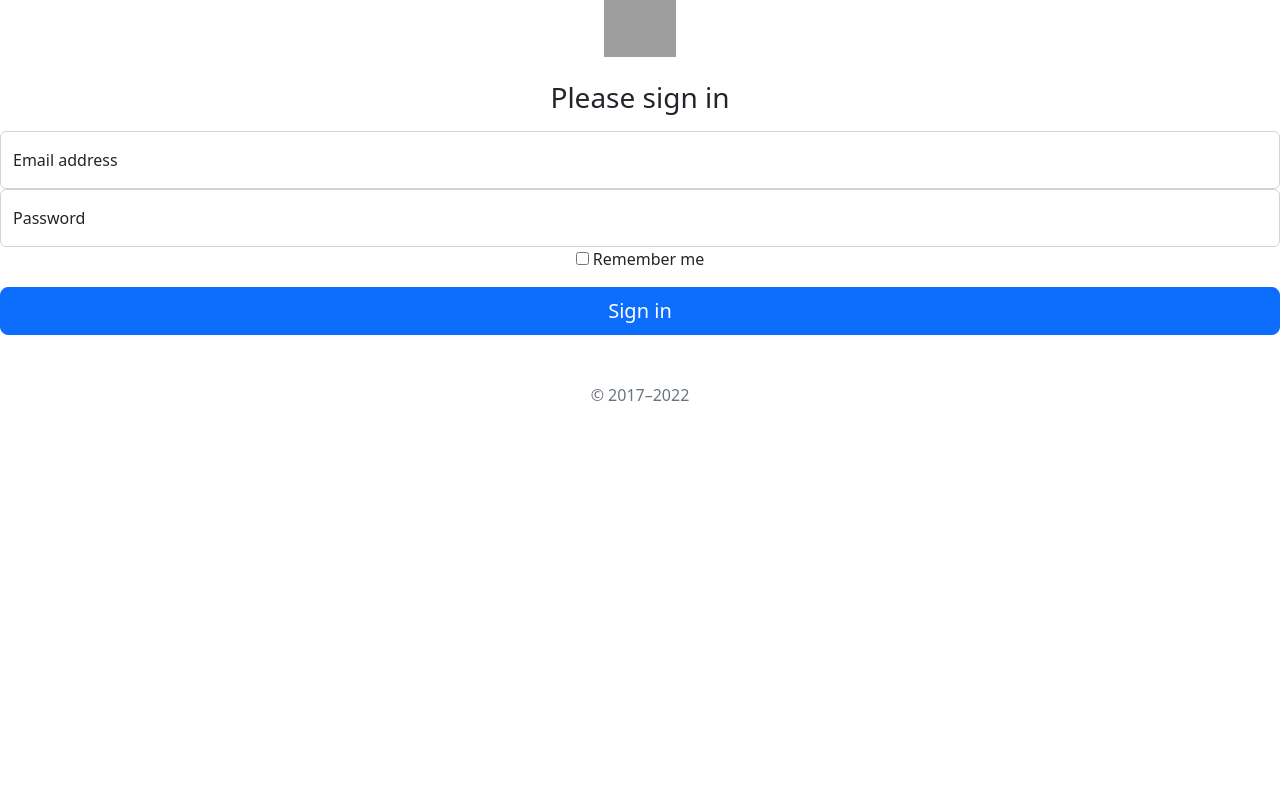
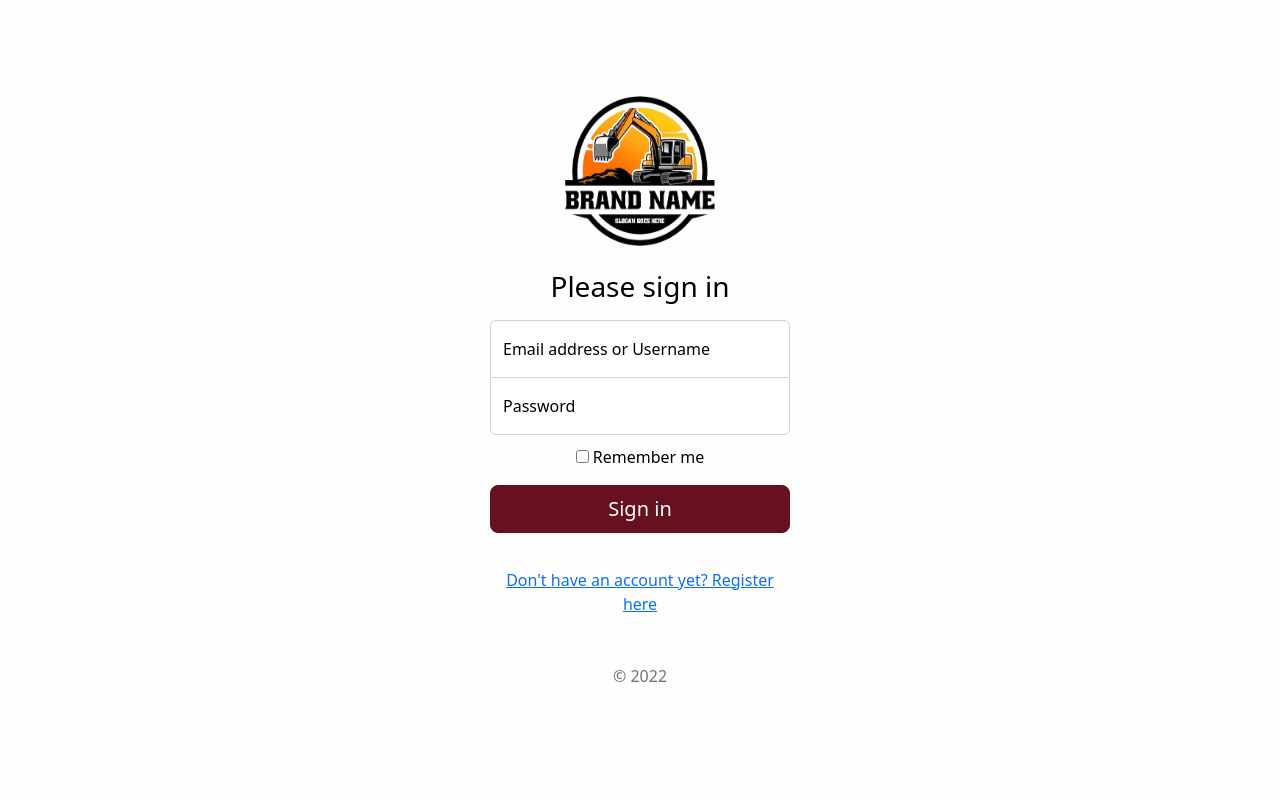
Before and after one commit to defrancescomartin/Licita-me, a Python web app: template templates/sign_in.html in a window 1280 px wide. Run offline with Jinja, Linux system fonts and the light colour scheme; the template is opened without the code that fills it, so the values that code supplies are empty; grey boxes are pictures that could not be loaded.

Commit message:
sign in update

```diff
--- /dev/null
+++ b/static/styles/sign_in.css
@@ -0,0 +1,96 @@
+html,
+body {
+  height: 100%;
+}
+
+body {
+  display: flex;
+  align-items: center;
+  padding-top: 40px;
+  padding-bottom: 40px;
+  background-color: #fefefe;
+}
+
+.form-signin {
+  max-width: 330px;
+  padding: 15px;
+  color: rgb(0, 0, 0);
+}
+
+.form-signin .form-floating:focus-within {
+  z-index: 2;
+}
+
+.form-signin input[type="email username"] {
+  margin-bottom: -1px;
+  border-bottom-right-radius: 0;
+  border-bottom-left-radius: 0;
+}
+
+.form-signin input[type="password"] {
+  margin-bottom: 10px;
+  border-top-left-radius: 0;
+  border-top-right-radius: 0;
+}
+.bd-placeholder-img {
+    font-size: 1.125rem;
+    text-anchor: middle;
+    -webkit-user-select: none;
+    -moz-user-select: none;
+    user-select: none;
+  }
+
+  @media (min-width: 768px) {
+    .bd-placeholder-img-lg {
+      font-size: 3.5rem;
+    }
+  }
+
+  .b-example-divider {
+    height: 3rem;
+    background-color: rgba(0, 0, 0, .1);
+    border: solid rgba(0, 0, 0, .15);
+    border-width: 1px 0;
+    box-shadow: inset 0 .5em 1.5em rgba(0, 0, 0, .1), inset 0 .125em .5em rgba(0, 0, 0, .15);
+  }
+
+  .b-example-vr {
+    flex-shrink: 0;
+    width: 1.5rem;
+    height: 100vh;
+  }
+
+  .bi {
+    vertical-align: -.125em;
+    fill: currentColor;
+  }
+
+  .nav-scroller {
+    position: relative;
+    z-index: 2;
+    height: 2.75rem;
+    overflow-y: hidden;
+  }
+
+  .nav-scroller .nav {
+    display: flex;
+    flex-wrap: nowrap;
+    padding-bottom: 1rem;
+    margin-top: -1px;
+    overflow-x: auto;
+    text-align: center;
+    white-space: nowrap;
+    -webkit-overflow-scrolling: touch;
+  }
+  .btn-ale {
+    color: rgb(255, 255, 255);
+    background-color: #661020;
+    border-color: #661020;
+  }
+  .btn-ale:hover, .btn-ale:focus, .btn-ale:active, .btn-ale.active {
+    background-color: #661020c9;
+    border-color: #661020c9;
+  }
+  .register {
+    margin-top: 35px;
+  }
--- a/templates/sign_in.html
+++ b/templates/sign_in.html
@@ -1,88 +1,23 @@
 <!doctype html>
 <html lang="en">
   <head>
-    <meta charset="utf-8">
-    <meta name="viewport" content="width=device-width, initial-scale=1">
-    <meta name="description" content="">
-    <meta name="author" content="Mark Otto, Jacob Thornton, and Bootstrap contributors">
-    <meta name="generator" content="Hugo 0.104.2">
-    <title>Signin Template · Bootstrap v5.2</title>
-
-    <link rel="canonical" href="https://getbootstrap.com/docs/5.2/examples/sign-in/">
+    <title>Licita-Me</title>
 
 
+<link href="../static/styles/bootstrap.min.css" rel="stylesheet">
 
-
-
-<link href="../assets/dist/css/bootstrap.min.css" rel="stylesheet">
-
-    <style>
-      .bd-placeholder-img {
-        font-size: 1.125rem;
-        text-anchor: middle;
-        -webkit-user-select: none;
-        -moz-user-select: none;
-        user-select: none;
-      }
-
-      @media (min-width: 768px) {
-        .bd-placeholder-img-lg {
-          font-size: 3.5rem;
-        }
-      }
-
-      .b-example-divider {
-        height: 3rem;
-        background-color: rgba(0, 0, 0, .1);
-        border: solid rgba(0, 0, 0, .15);
-        border-width: 1px 0;
-        box-shadow: inset 0 .5em 1.5em rgba(0, 0, 0, .1), inset 0 .125em .5em rgba(0, 0, 0, .15);
-      }
-
-      .b-example-vr {
-        flex-shrink: 0;
-        width: 1.5rem;
-        height: 100vh;
-      }
-
-      .bi {
-        vertical-align: -.125em;
-        fill: currentColor;
-      }
-
-      .nav-scroller {
-        position: relative;
-        z-index: 2;
-        height: 2.75rem;
-        overflow-y: hidden;
-      }
-
-      .nav-scroller .nav {
-        display: flex;
-        flex-wrap: nowrap;
-        padding-bottom: 1rem;
-        margin-top: -1px;
-        overflow-x: auto;
-        text-align: center;
-        white-space: nowrap;
-        -webkit-overflow-scrolling: touch;
-      }
-    </style>
-
-
-    <!-- Custom styles for this template -->
-    <link href="signin.css" rel="stylesheet">
+    <link href="../static/styles/sign_in.css" rel="stylesheet">
   </head>
   <body class="text-center">
 
 <main class="form-signin w-100 m-auto">
   <form>
-    <img class="mb-4" src="../assets/brand/bootstrap-logo.svg" alt="" width="72" height="57">
+    <img class="mb-4" src="../static/images/logo.png" alt="" width="150" height="150">
     <h1 class="h3 mb-3 fw-normal">Please sign in</h1>
 
     <div class="form-floating">
-      <input type="email" class="form-control" id="floatingInput" placeholder="name@example.com">
-      <label for="floatingInput">Email address</label>
+      <input type="email username" class="form-control" id="floatingInput" placeholder="name@example.com">
+      <label for="floatingInput">Email address or Username</label>
     </div>
     <div class="form-floating">
       <input type="password" class="form-control" id="floatingPassword" placeholder="Password">
@@ -94,8 +29,11 @@
         <input type="checkbox" value="remember-me"> Remember me
       </label>
     </div>
-    <button class="w-100 btn btn-lg btn-primary" type="submit">Sign in</button>
-    <p class="mt-5 mb-3 text-muted">&copy; 2017–2022</p>
+    <button class="w-100 btn btn-lg btn-primary btn-ale" type="submit">Sign in</button>
+    <div class="register">
+      <a href="url">Don't have an account yet? Register here</a>
+   </div>
+    <p class="mt-5 mb-3 text-muted">&copy; 2022</p>
   </form>
 </main>
 
```
Also changed, not shown: static/styles/landing_page.css (deleted, +0 -28 lines).
